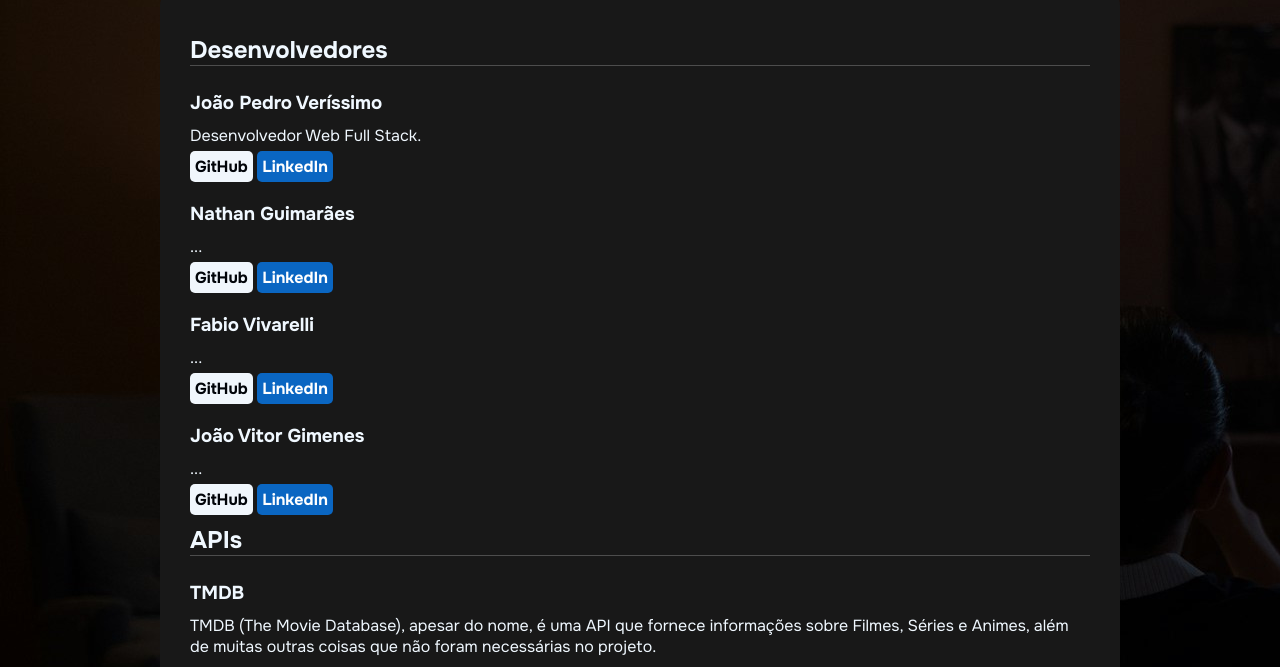
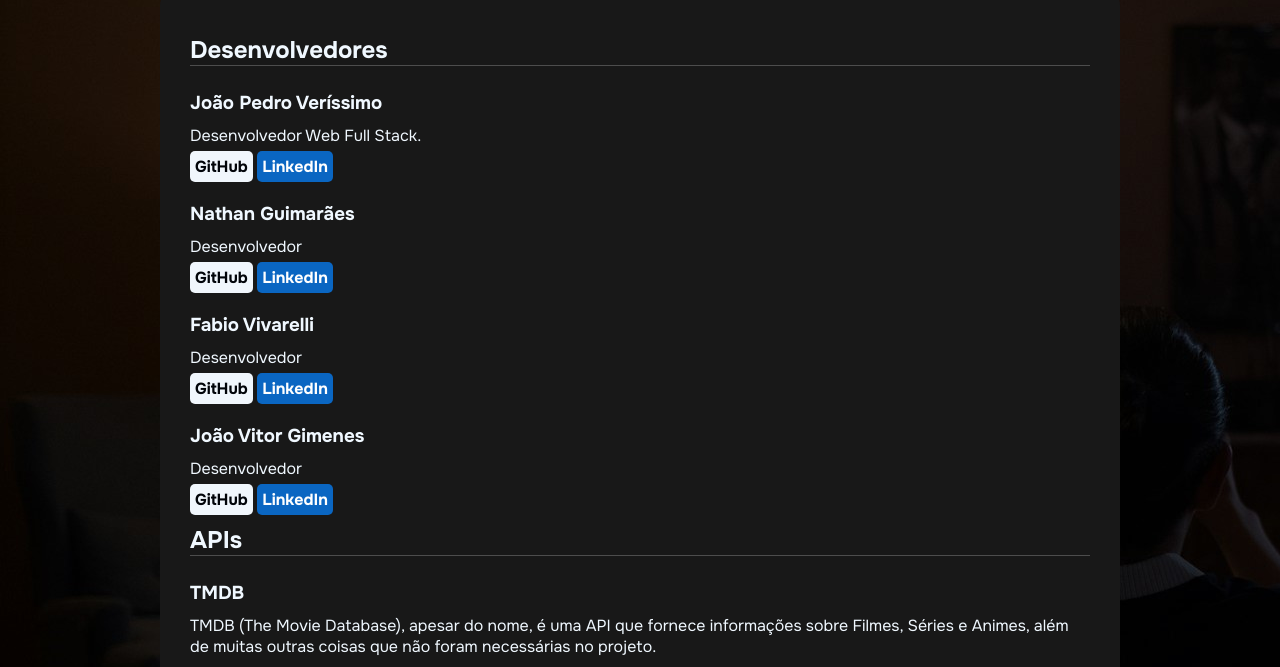
Before and after one commit to joaopedrov0/rankit, a Django app: page /credits/ in a window 1280 px wide. Shown: the part 217-884 px from the top of the page. Run offline with Django 4.2, Linux system fonts and the light colour scheme.

Commit message:
pagina de creditos

```diff
--- a/webapp/templates/credits.html
+++ b/webapp/templates/credits.html
@@ -49,17 +49,17 @@
             <a class="credits-external-links credits-linkedin" href="https://www.linkedin.com/in/jo%C3%A3o-pedro-895aa9227/">LinkedIn</a>
 
             <h3>Nathan Guimarães</h3>
-            <p>...</p>
+            <p>Desenvolvedor</p>
             <a class="credits-external-links credits-github" href="https://github.com/nathanhgo">GitHub</a>
             <a class="credits-external-links credits-linkedin" href="https://www.linkedin.com/in/nathanguimaraes/">LinkedIn</a>
 
             <h3>Fabio Vivarelli</h3>
-            <p>...</p>
+            <p>Desenvolvedor</p>
             <a class="credits-external-links credits-github" href="https://github.com/PichuFV">GitHub</a>
             <a class="credits-external-links credits-linkedin" href="https://www.linkedin.com/in/fabio-vivarelli-218270196/">LinkedIn</a>
 
             <h3>João Vitor Gimenes</h3>
-            <p>...</p>
+            <p>Desenvolvedor</p>
             <a class="credits-external-links credits-github" href="https://github.com/iamthewalrusz">GitHub</a>
             <a class="credits-external-links credits-linkedin" href="https://www.linkedin.com/in/jo%C3%A3o-vitor-gimenes-dos-santos-42380a302/">LinkedIn</a>
 
```
